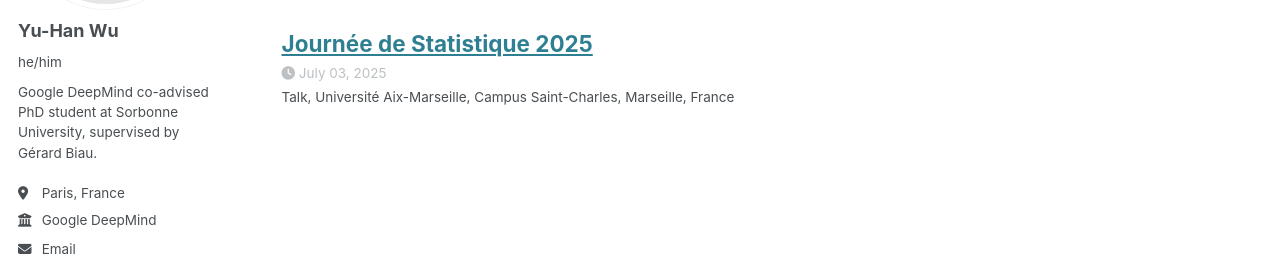
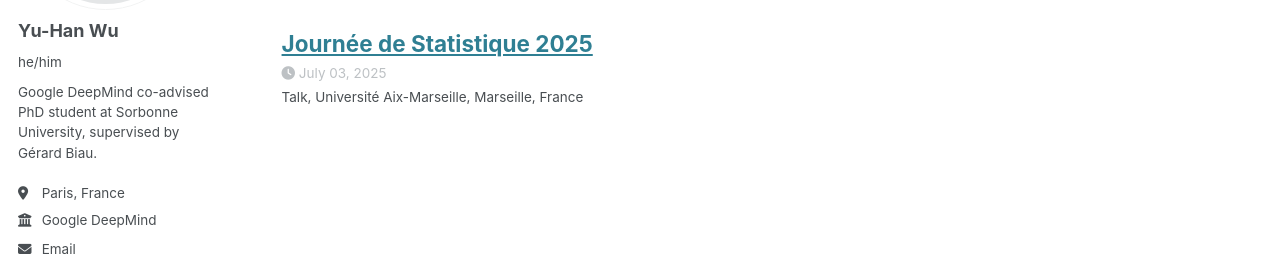
Before and after one commit to pojoowu/pojoowu.github.io, a Jekyll site: the page built from _pages/talks.html, in a window 1280 px wide. Shown: the part 271-544 px from the top of the page. Built offline with Jekyll 4.4.1, drawn with Linux system fonts in a browser that asks for light colours; some web fonts are replaced.

Commit message:
Update jds2025.md

```diff
--- a/_talks/jds2025.md
+++ b/_talks/jds2025.md
@@ -3,7 +3,7 @@ title: "Journée de Statistique 2025"
 collection: talks
 type: "Talk"
 permalink: /talks/jds2025
-venue: "Université Aix-Marseille, Campus Saint-Charles"
+venue: "Université Aix-Marseille"
 date: 2025-07-03
 location: "Marseille, France"
 ---
```
